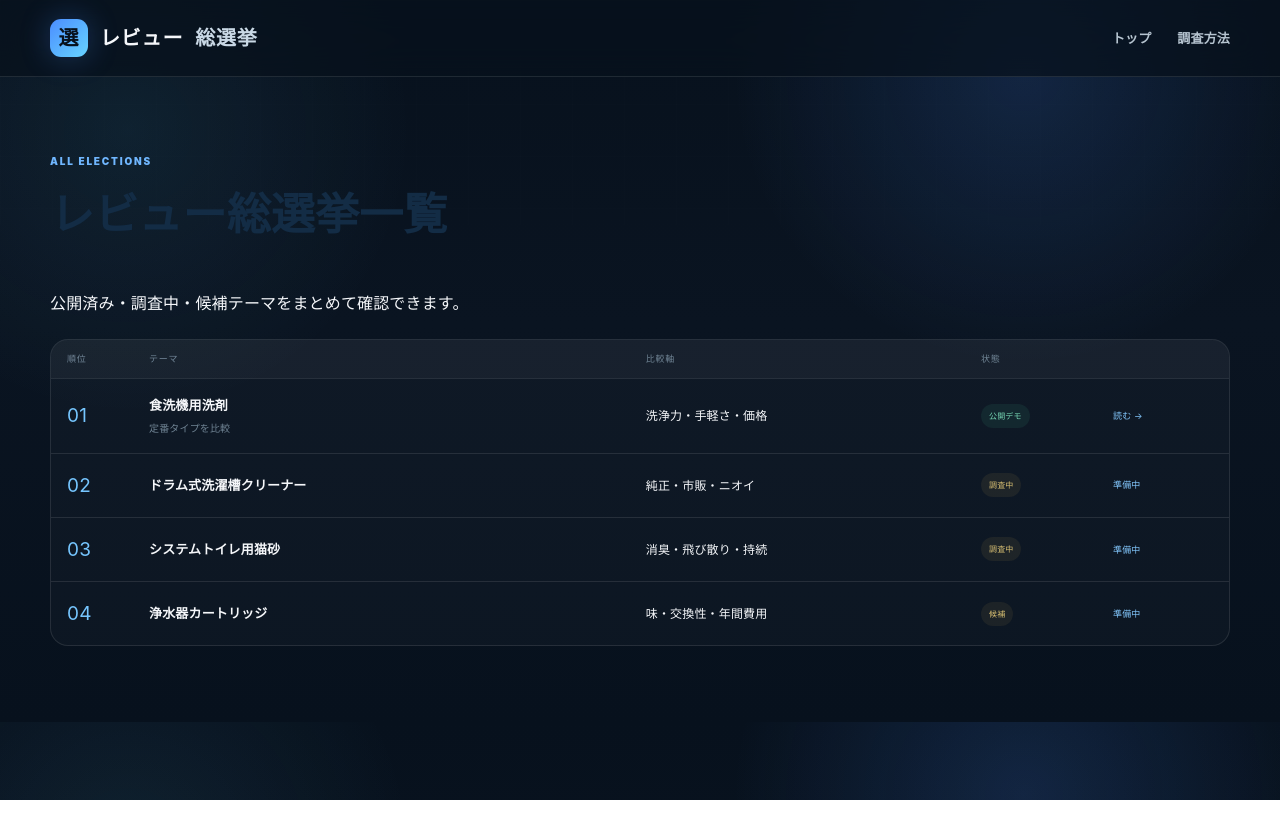
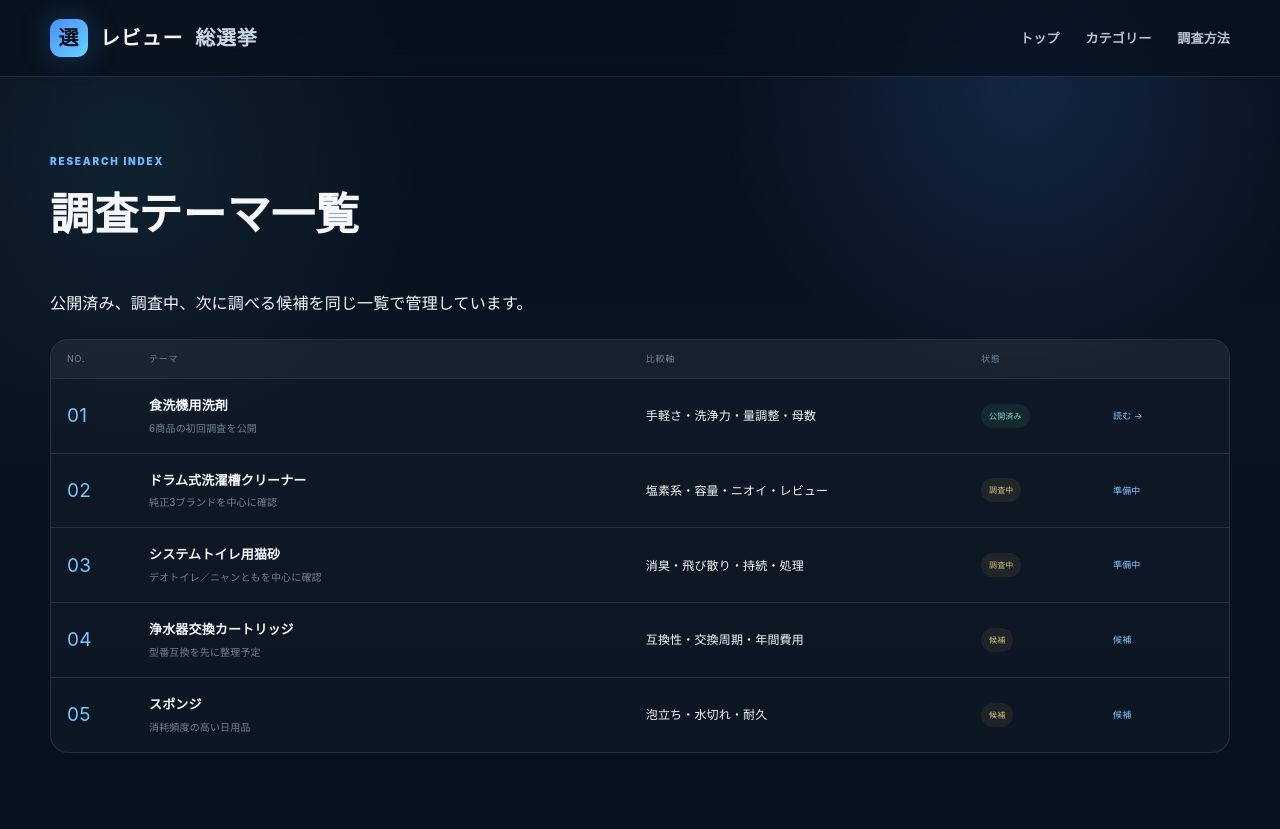
Before and after one commit to murata3594-cyber/review-sosenkyo, a plain HTML site: page rankings.html in a window 1280 px wide. Before the commit the page ends 800 px from the top, so only its background shows below. Drawn offline with Linux system fonts and the light colour scheme.

Commit message:
Update research index statuses and navigation

```diff
--- a/rankings.html
+++ b/rankings.html
@@ -1,17 +1,11 @@
-<!doctype html><html lang="ja"><head><meta charset="utf-8"><meta name="viewport" content="width=device-width,initial-scale=1"><title>総選挙一覧｜レビュー総選挙</title><link rel="stylesheet" href="styles.css"></head><body>
-<header class="header"><div class="wrap header-row"><a class="logo" href="index.html"><span class="logo-seal">選</span>レビュー<em>総選挙</em></a><nav class="nav"><a href="index.html">トップ</a><a href="methodology.html">調査方法</a></nav></div></header>
-<section class="section"><div class="wrap"><div class="sec-kicker">ALL ELECTIONS</div><h1 style="font-size:44px;color:#132C45;margin-top:5px">レビュー総選挙一覧</h1><p>公開済み・調査中・候補テーマをまとめて確認できます。</p>
-<div class="rank-list" style="margin-top:22px">
-<div class="rank-list-head"><span>順位</span><span>テーマ</span><span>比較軸</span><span>状態</span><span></span></div>
-<a class="rank-list-row" href="article.html"><span class="num">01</span><span class="topic"><b>食洗機用洗剤</b><br><small>定番タイプを比較</small></span><span class="subcat">洗浄力・手軽さ・価格</span><span class="reviews"><span class="status">公開デモ</span></span><span class="readmore">読む →</span></a>
-<div class="rank-list-row"><span class="num">02</span><span class="topic"><b>ドラム式洗濯槽クリーナー</b></span><span class="subcat">純正・市販・ニオイ</span><span class="reviews"><span class="status wait">調査中</span></span><span class="readmore">準備中</span></div>
-<div class="rank-list-row"><span class="num">03</span><span class="topic"><b>システムトイレ用猫砂</b></span><span class="subcat">消臭・飛び散り・持続</span><span class="reviews"><span class="status wait">調査中</span></span><span class="readmore">準備中</span></div>
-<div class="rank-list-row"><span class="num">04</span><span class="topic"><b>浄水器カートリッジ</b></span><span class="subcat">味・交換性・年間費用</span><span class="reviews"><span class="status wait">候補</span></span><span class="readmore">準備中</span></div>
+<!doctype html><html lang="ja"><head><meta charset="utf-8"><meta name="viewport" content="width=device-width,initial-scale=1"><title>調査テーマ一覧｜レビュー総選挙</title><meta name="description" content="レビュー総選挙の公開済み・調査中・候補テーマ一覧。"><link rel="stylesheet" href="styles.css"></head><body>
+<header class="header"><div class="wrap header-row"><a class="logo" href="index.html"><span class="logo-seal">選</span>レビュー<em>総選挙</em></a><nav class="nav"><a href="index.html">トップ</a><a href="category.html">カテゴリー</a><a href="methodology.html">調査方法</a></nav></div></header>
+<section class="section"><div class="wrap"><div class="sec-kicker">RESEARCH INDEX</div><h1 style="font-size:44px;margin-top:5px">調査テーマ一覧</h1><p>公開済み、調査中、次に調べる候補を同じ一覧で管理しています。</p>
+<div class="rank-list" style="margin-top:22px"><div class="rank-list-head"><span>No.</span><span>テーマ</span><span>比較軸</span><span>状態</span><span></span></div>
+<a class="rank-list-row" href="article.html"><span class="num">01</span><span class="topic"><b>食洗機用洗剤</b><br><small>6商品の初回調査を公開</small></span><span class="subcat">手軽さ・洗浄力・量調整・母数</span><span class="reviews"><span class="status">公開済み</span></span><span class="readmore">読む →</span></a>
+<div class="rank-list-row"><span class="num">02</span><span class="topic"><b>ドラム式洗濯槽クリーナー</b><br><small>純正3ブランドを中心に確認</small></span><span class="subcat">塩素系・容量・ニオイ・レビュー</span><span class="reviews"><span class="status wait">調査中</span></span><span class="readmore">準備中</span></div>
+<div class="rank-list-row"><span class="num">03</span><span class="topic"><b>システムトイレ用猫砂</b><br><small>デオトイレ／ニャンともを中心に確認</small></span><span class="subcat">消臭・飛び散り・持続・処理</span><span class="reviews"><span class="status wait">調査中</span></span><span class="readmore">準備中</span></div>
+<div class="rank-list-row"><span class="num">04</span><span class="topic"><b>浄水器交換カートリッジ</b><br><small>型番互換を先に整理予定</small></span><span class="subcat">互換性・交換周期・年間費用</span><span class="reviews"><span class="status wait">候補</span></span><span class="readmore">候補</span></div>
+<div class="rank-list-row"><span class="num">05</span><span class="topic"><b>スポンジ</b><br><small>消耗頻度の高い日用品</small></span><span class="subcat">泡立ち・水切れ・耐久</span><span class="reviews"><span class="status wait">候補</span></span><span class="readmore">候補</span></div>
 </div></div></section>
-<nav class="mobile-nav">
-<a href="index.html"><span>🏠</span>ホーム</a>
-<a href="#latest"><span>🏆</span>総選挙</a>
-<a href="#category"><span>📚</span>カテゴリ</a>
-<a href="methodology.html"><span>🔍</span>調査方法</a>
-</nav>
-</body></html>
+<nav class="mobile-nav"><a href="index.html"><span>⌂</span>ホーム</a><a href="rankings.html"><span>◎</span>調査一覧</a><a href="category.html"><span>□</span>カテゴリ</a><a href="methodology.html"><span>i</span>調査方法</a></nav><script src="site.js"></script></body></html>
```
